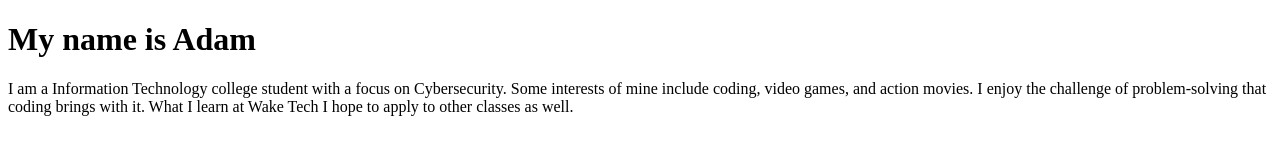
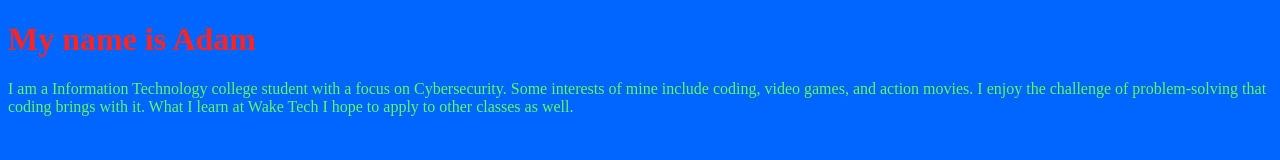
Before and after one commit to AdamCarr1/AdamCarr1.github.io, a plain HTML site: page index.html in a window 1280 px wide. Drawn offline with Linux system fonts and the light colour scheme.

Commit message:
Update index.html

```diff
--- a/index.html
+++ b/index.html
@@ -3,13 +3,13 @@
   <head>
     <style>
       body {
-        background-color: 0066ff
+        background-color: #0066ff
       }
       h1 {
-        color:ff2323
+        color: #ff2323
       }
       p {
-        color: 5ff963
+        color: #5FF963
       }
     </style>
       <title>My Personal Introduction</title>
```
